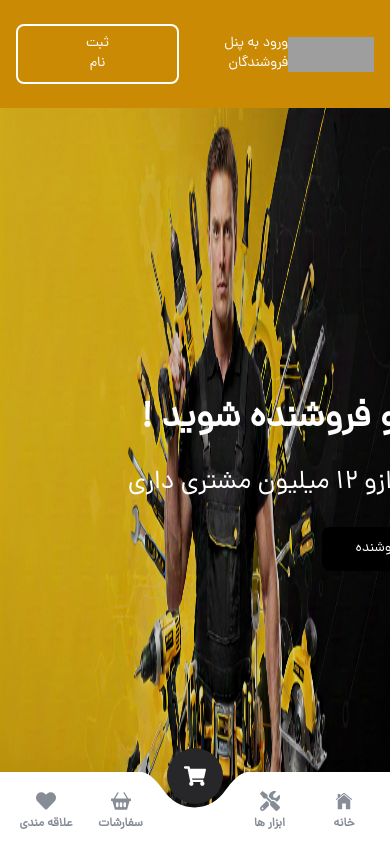
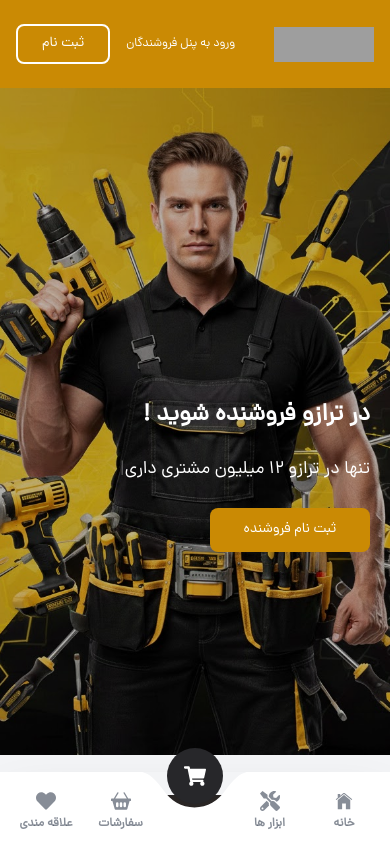
Before and after one commit to milad1385/tool-shop, a Next.js app: page /seller-introduction in a window 390 px wide. Shown: the top 842 px of the page. Built offline with nearby package versions, Linux system fonts and the light colour scheme; grey boxes are pictures that could not be loaded.

Commit message:
add resposive layout in seller introduction page

```diff
--- a/src/app/globals.css
+++ b/src/app/globals.css
@@ -316,10 +316,10 @@ table {
 
 .Typewriter__wrapper {
   color: white;
-  font-size: 26px;
+  @apply text-lg md:text-[26px]
 }
 
 .Typewriter__cursor {
   color: white;
-  font-size: 26px;
+  @apply text-lg md:text-[26px]
 }
--- a/src/components/templates/seller-introduction/Navbar.tsx
+++ b/src/components/templates/seller-introduction/Navbar.tsx
@@ -15,10 +15,10 @@ function Navbar() {
         />
       </div>
       <div className="flex items-center gap-x-4">
-        <Link href="/" className="text-sm text-white">
+        <Link href="/" className="text-xs md:text-sm text-white">
           ورود به پنل فروشندگان
         </Link>
-        <button className="px-16 py-2 border-2 text-white border-white rounded-lg text-sm">
+        <button className="px-6 md:px-16 py-2 border-2 text-white border-white rounded-lg text-sm">
           ثبت نام
         </button>
       </div>
--- a/src/components/templates/seller-introduction/SellerBanner.tsx
+++ b/src/components/templates/seller-introduction/SellerBanner.tsx
@@ -7,7 +7,7 @@ import Typewriter from "typewriter-effect";
 function SellerBanner() {
   return (
     <div className="relative">
-      <div className="absolute inset-0 bg-black/15"></div>
+      <div className="absolute inset-0 bg-black/25"></div>
       <Image
         alt="seller-introduction"
         width={1920}
@@ -15,11 +15,21 @@ function SellerBanner() {
         src="/images/seller-banner.png"
         placeholder="blur"
         blurDataURL="/images/seller-banner.png"
-        className="h-[110vh] mt-20"
+        className="h-[110vh] mt-20 hidden md:block object-cover"
       />
 
-      <div className="absolute z-30 top-80 left-8 space-y-6 w-[450px]">
-        <h3 className="text-4xl font-bold text-white">
+      <Image
+        alt="seller-introduction"
+        width={1920}
+        height={1080}
+        src="/images/seller-mobile.jpg"
+        placeholder="blur"
+        blurDataURL="/images/seller-mobile.jpg"
+        className="h-[80vh] mt-20 block md:hidden object-cover"
+      />
+
+      <div className="absolute z-30 top-80 right-5 md:left-8 space-y-6 w-[450px]">
+        <h3 className="text-2xl md:text-4xl font-bold text-white">
           در ترازو فروشنده شوید !
         </h3>
 
@@ -38,7 +48,12 @@ function SellerBanner() {
           }}
         />
 
-        <Link href="/" className="block px-6 bg-black text-white w-[160px] py-3 text-center text-sm rounded-lg">ثبت نام فروشنده</Link>
+        <Link
+          href="/"
+          className="block px-6 bg-yellow-600 md:bg-black text-white w-[160px] py-3 text-center text-sm rounded-lg"
+        >
+          ثبت نام فروشنده
+        </Link>
       </div>
     </div>
   );
```
Also changed, not shown: public/images/seller-mobile.jpg (added).
